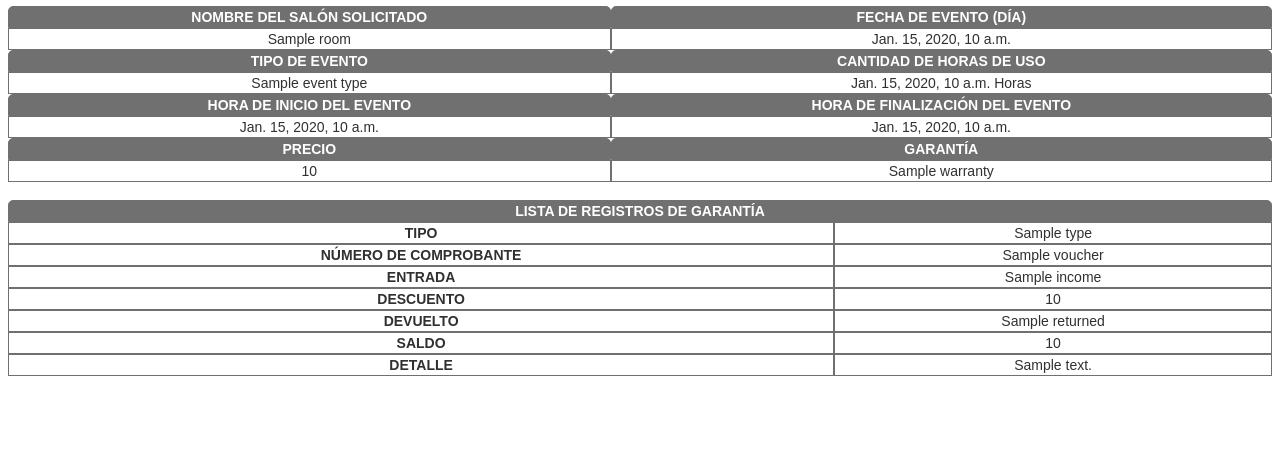
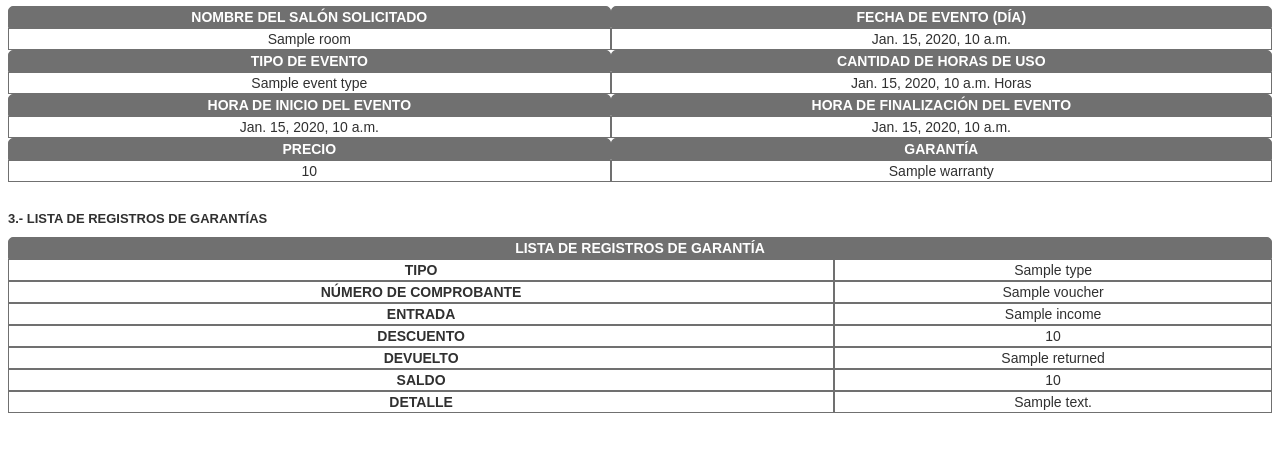
Before and after one commit to MUTUAL-DE-SERVICIOS-AL-POLICIA/Arriendos-Backend, a Django app: template financials/templates/warranties.html in a window 1280 px wide. Shown: the part 294-760 px from the top of the page. After the commit the page ends 707 px from the top, so only its background shows below. Run offline with Django 3.2, Linux system fonts and the light colour scheme; the template is opened without the code that fills it: most values are stand-ins (such as "Sample title", 1, 10 or a date in 2020); grey boxes marked "Sample" are stand-in pictures.

Commit message:
removiendo firmas de formulario de garantías

```diff
--- a/financials/templates/warranties.html
+++ b/financials/templates/warranties.html
@@ -32,6 +32,7 @@
     <br>
     {% include 'room_data.html' with selected_products=selected_products%}
     <br>
+    <h2 class="subtitle">3.- LISTA DE REGISTROS DE GARANTÍAS</h2>
       <table>
         <tr>
           <th class="th-header" colspan="4">
@@ -89,6 +90,5 @@
         </tr>
         {% endfor %}
       </table>
-      {% include 'signatures.html'%}
 </body>
 </html>
```
